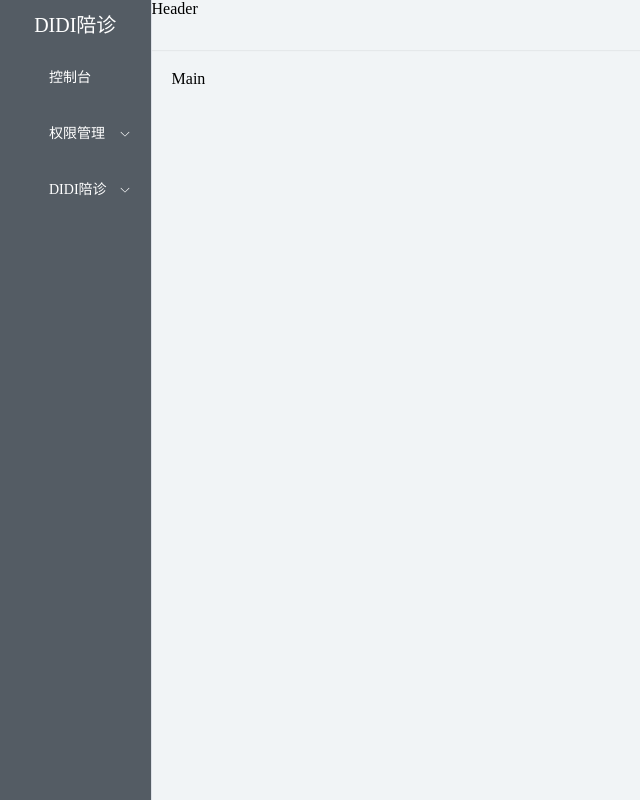
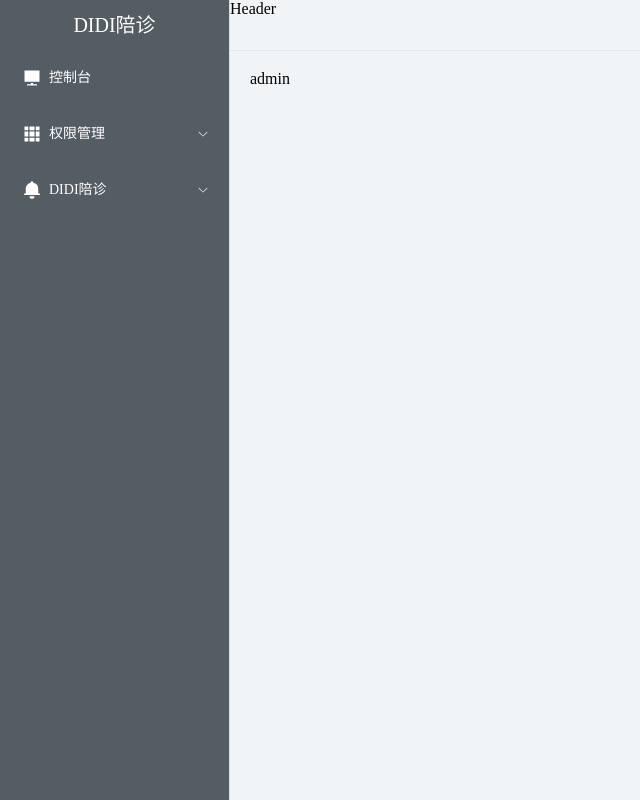
Before and after one commit to minyuan-xike/pzsystem, a Vue app: page /#/auth/admin in a window 1280 px wide. Shown: the whole page, without its empty margins (0-640 px from the left). Built offline with nearby package versions, Linux system fonts and the light colour scheme; the HTML template or start-up script is replaced by a standard one.

Commit message:
点击跳转和样式问题

```diff
--- a/package.json
+++ b/package.json
@@ -9,6 +9,7 @@
     "preview": "vite preview"
   },
   "dependencies": {
+    "@element-plus/icons-vue": "^2.3.2",
     "element-plus": "^2.13.1",
     "less": "^4.2.0",
     "vue": "^3.5.24",
--- a/src/components/aside.vue
+++ b/src/components/aside.vue
@@ -1,5 +1,6 @@
 <template>
       <el-menu
+      :style="{width:'230px'}"
         active-text-color="#ffd04b"
         class="aside-container"
         background-color="#545c64"
@@ -10,37 +11,7 @@
       >
       <p class="logo-lg">DIDI陪诊</p>
       <TreeMenu :index="1" :menuData="menuData"/>
-        <!-- <el-sub-menu index="1">
-          <template #title>
-            <el-icon><location /></el-icon>
-            <span>Navigator One</span>
-          </template>
-          <el-menu-item-group title="Group One">
-            <el-menu-item index="1-1">item one</el-menu-item>
-            <el-menu-item index="1-2">item two</el-menu-item>
-          </el-menu-item-group>
-          <el-menu-item-group title="Group Two">
-            <el-menu-item index="1-3">item three</el-menu-item>
-          </el-menu-item-group>
-          <el-sub-menu index="1-4">
-            <template #title>item four</template>
-            <el-menu-item index="1-4-1">item one</el-menu-item>
-          </el-sub-menu>
-        </el-sub-menu>
 
-
-        <el-menu-item index="2">
-          <el-icon><icon-menu /></el-icon>
-          <span>Navigator Two</span>
-        </el-menu-item>
-        <el-menu-item index="3" disabled>
-          <el-icon><document /></el-icon>
-          <span>Navigator Three</span>
-        </el-menu-item>
-        <el-menu-item index="4">
-          <el-icon><setting /></el-icon>
-          <span>Navigator Four</span>
-        </el-menu-item> -->
       </el-menu>
 
 </template>
@@ -48,7 +19,7 @@
 
 <script setup>
 import treeMenu from './treeMenu.vue';
-import {useRouter} from 'vue-router'
+import {useRouter} from 'vue-router';
 import {reactive} from 'vue'
 
 
--- a/src/components/treeMenu.vue
+++ b/src/components/treeMenu.vue
@@ -1,35 +1,11 @@
 <template>
-        <!-- <el-sub-menu index="1">
-          <template #title>
-            <el-icon><location /></el-icon>
-            <span>Navigator One</span>
-          </template>
-          <el-menu-item-group title="Group One">
-            <el-menu-item index="1-1">item one</el-menu-item>
-            <el-menu-item index="1-2">item two</el-menu-item>
-          </el-menu-item-group>
-          <el-menu-item-group title="Group Two">
-            <el-menu-item index="1-3">item three</el-menu-item>
-          </el-menu-item-group>
-          <el-sub-menu index="1-4">
-            <template #title>item four</template>
-            <el-menu-item index="1-4-1">item one</el-menu-item>
-          </el-sub-menu>
-        </el-sub-menu>
-        <el-menu-item index="2">
-          <el-icon><icon-menu /></el-icon>
-          <span>Navigator Two</span>
-        </el-menu-item>
-        <el-menu-item index="3" disabled>
-          <el-icon><document /></el-icon>
-          <span>Navigator Three</span>
-        </el-menu-item> -->
 
   <template v-for="(item,index) in props.menuData">
     <el-menu-item
+      @click="handleClick(item,`${props.index}-${item.meta.id}`)"
       v-if="!item.children || item.children.length==0"
-      :index="'${props.index}-${item.meta.id}'"
-      :key="'${props.index}-${item.meta.id}'">
+      :index="`${props.index}-${item.meta.id}`"
+      :key="`${props.index}-${item.meta.id}`">  <!--菜单点击跳转-->
       <!-- <el-icon><setting /></el-icon>
       <span>Navigator Four</span> -->
 
@@ -39,7 +15,7 @@
       <span>{{item.meta.name}}</span>
     </el-menu-item>
 
-    <el-sub-menu v-else :index="'${props.index}-${item.meta.id}'">  <!-- 有子菜单,需要index唯一值 -->
+    <el-sub-menu v-else :index="`${props.index}-${item.meta.id}`">  <!-- 有子菜单,需要index唯一值 -->
       <template #title>   <!--子菜单图标及名称-->
         <el-icon size="20">
           <component :is="item.meta.icon"></component>  <!--根据名称动态渲染组件-->
@@ -47,16 +23,25 @@
         <span>{{item.meta.name}}</span>
      </template>
      <tree-menu
-     :index="'${props.index}-${item.meta.id}'"
-     :menuData="item.children"></tree-menu>
+     :index="`${props.index}-${item.meta.id}`"
+     :menuData="item.children" />
     </el-sub-menu>
  </template>
 
 </template>
 
 <script setup>
+import { useRouter } from 'vue-router'
 const props = defineProps(['menuData','index'])
-console.log(props,'props')
+
+//创建router实例
+const router=useRouter()
+// console.log(props,'props')
+// 点击菜单
+const handleClick=(item,active)=>{
+  // console.log(item,'item')
+  router.push(item.meta.path)
+}
 </script>
 
 
--- a/src/main.js
+++ b/src/main.js
@@ -3,7 +3,15 @@ import './style.css'
 import App from './App.vue'
 import router from './router/index.js'
 
+
+// 拿到图标后全局遍历，然后app.进行全局注册。
+import * as ElementPlusIconsVue from '@element-plus/icons-vue'
+
 const app = createApp(App)
+for (const [key, component] of Object.entries(ElementPlusIconsVue)) {
+  app.component(key, component)
+}
+
 //路由挂载
 app.use(router)
 app.mount('#app')
--- a/src/views/Main.vue
+++ b/src/views/Main.vue
@@ -5,7 +5,7 @@
       <Aside />
       <el-container>
         <el-header>Header</el-header>
-        <el-main>Main</el-main>
+        <el-main><RouterView /></el-main>
       </el-container>
     </el-container>
   </div>
--- a/src/views/auth/admin/index.vue
+++ b/src/views/auth/admin/index.vue
@@ -1,5 +1,5 @@
 <template>
-
+  <div>admin</div>
 </template>
 
 <script setup>
--- a/src/views/auth/group/index.vue
+++ b/src/views/auth/group/index.vue
@@ -1,5 +1,5 @@
 <template>
-
+    <div>group</div>
 </template>
 
 <script setup>
```
Also changed, not shown: src/views/vppz/staff/index.vue (+25 -0 lines), 1 other file (tests, documents, lock files or other folders).
